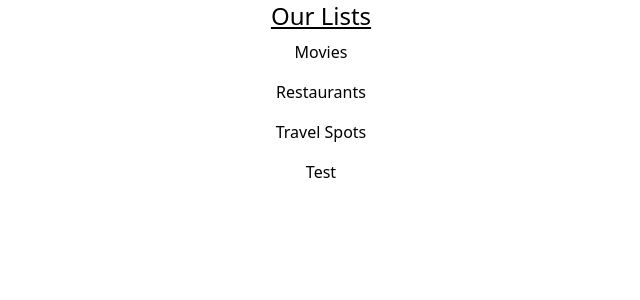
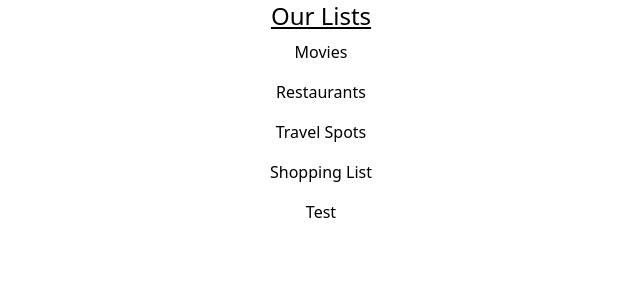
Before and after one commit to izacpeterson/Rachel, a SvelteKit app: page /lists in a window 1280 px wide. Shown: the top 300 px of the page, without its empty margins (319-959 px from the left). Built offline with nearby package versions, Linux system fonts and the light colour scheme; no server answers.

Commit message:
shopping list

```diff
--- a/src/routes/lists/+page.svelte
+++ b/src/routes/lists/+page.svelte
@@ -5,6 +5,7 @@
     <li class="m-2"><a href="/lists/movies">Movies</a></li>
     <li class="m-2"><a href="/lists/restaurants">Restaurants</a></li>
     <li class="m-2"><a href="/lists/travel">Travel Spots</a></li>
+    <li class="m-2"><a href="/lists/travel">Shopping List</a></li>
     <li class="m-2"><a href="/lists/test">Test</a></li>
   </ul>
 </main>
```
